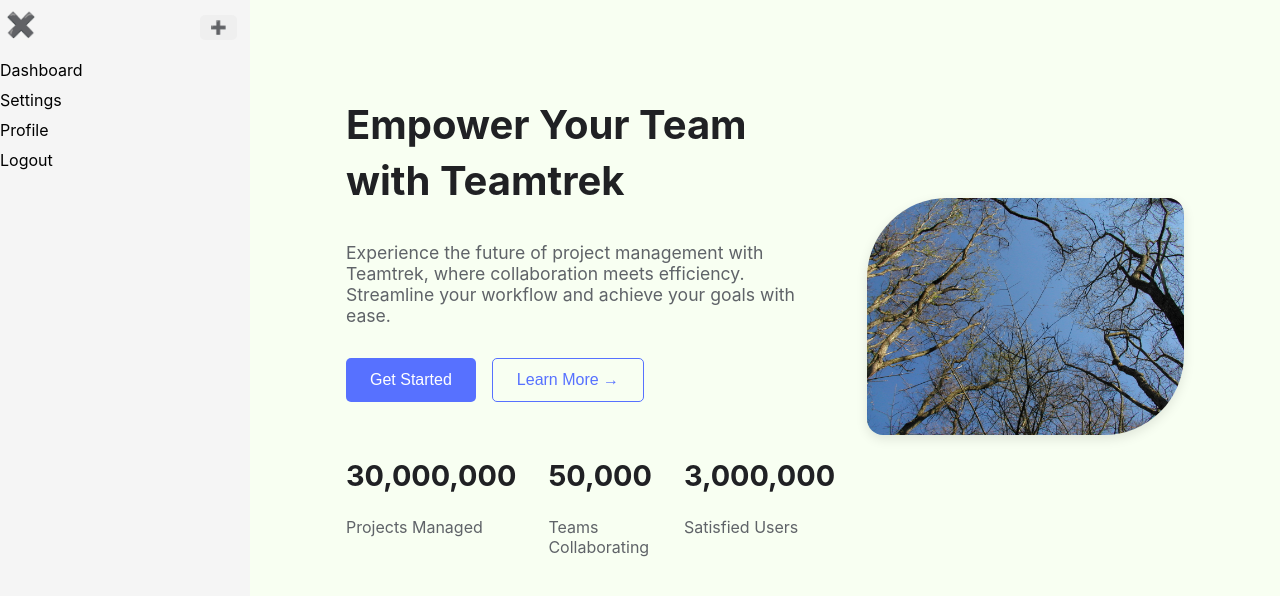
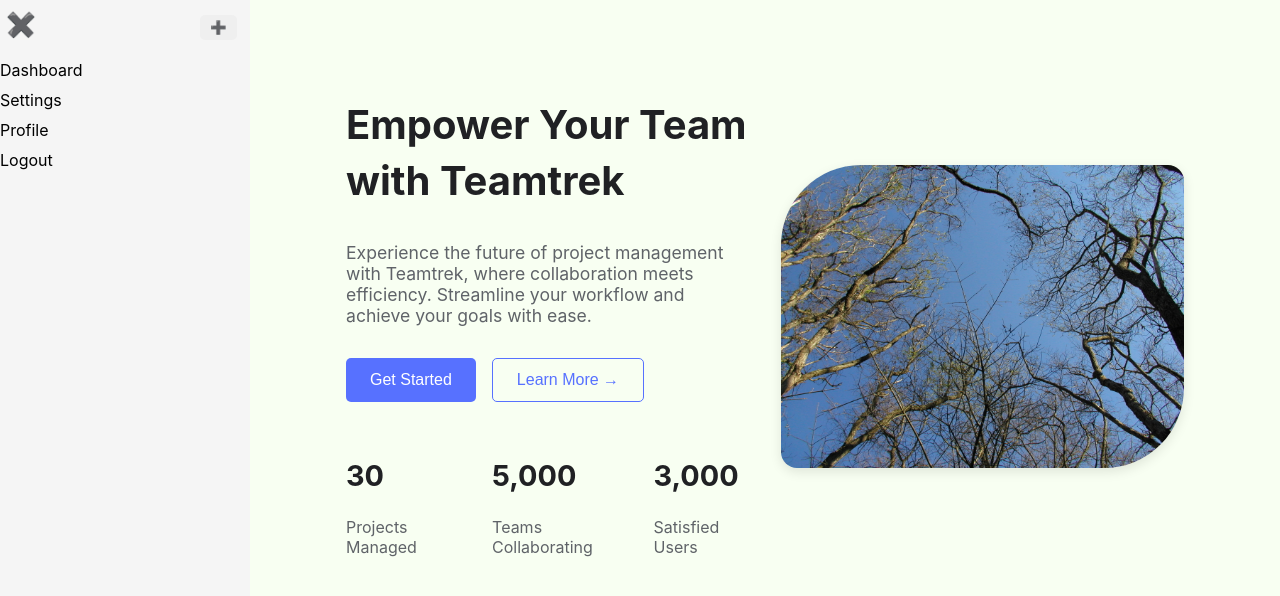
Before and after one commit to Titanantony/teamtrek, a React (Create React App) app in the folder react-frontend/: page / in a window 1280 px wide. Shown: the top 596 px of the page. Built offline with nearby package versions, Linux system fonts and the light colour scheme.

Commit message:
Chore: add some stats

```diff
--- a/react-frontend/src/Pages/Homepage/Statistics.js
+++ b/react-frontend/src/Pages/Homepage/Statistics.js
@@ -6,7 +6,7 @@
 
   useEffect(() => {
     const incrementStats = () => {
-      setStats({ projects: 30_000_000, teams: 50_000, users: 3_000_000 });
+      setStats({ projects: 30, teams: 5000, users: 3000 });
     };
     setTimeout(incrementStats, 500);
   }, []);
--- a/react-frontend/src/Pages/Homepage/styles/animations.css
+++ b/react-frontend/src/Pages/Homepage/styles/animations.css
@@ -0,0 +1,6 @@
+.colors {
+    background-color: #5771ff;
+    color: #F5F5F5;
+    color: #000000;
+    background: #FFFFFF;
+}
```
